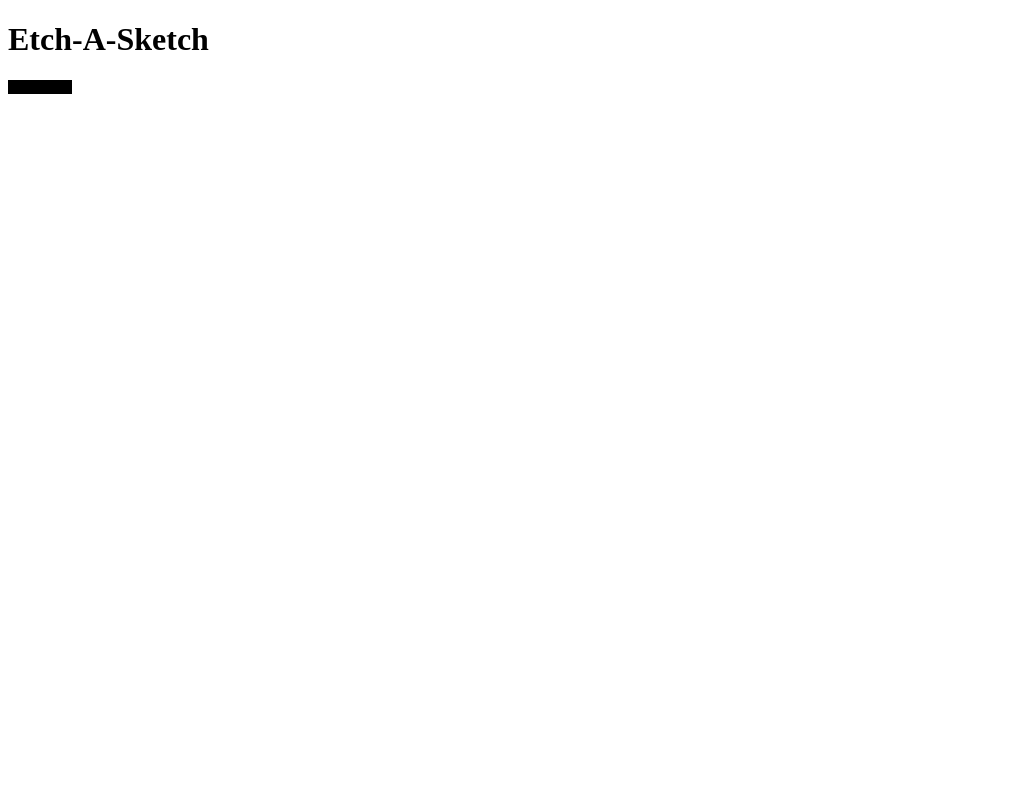
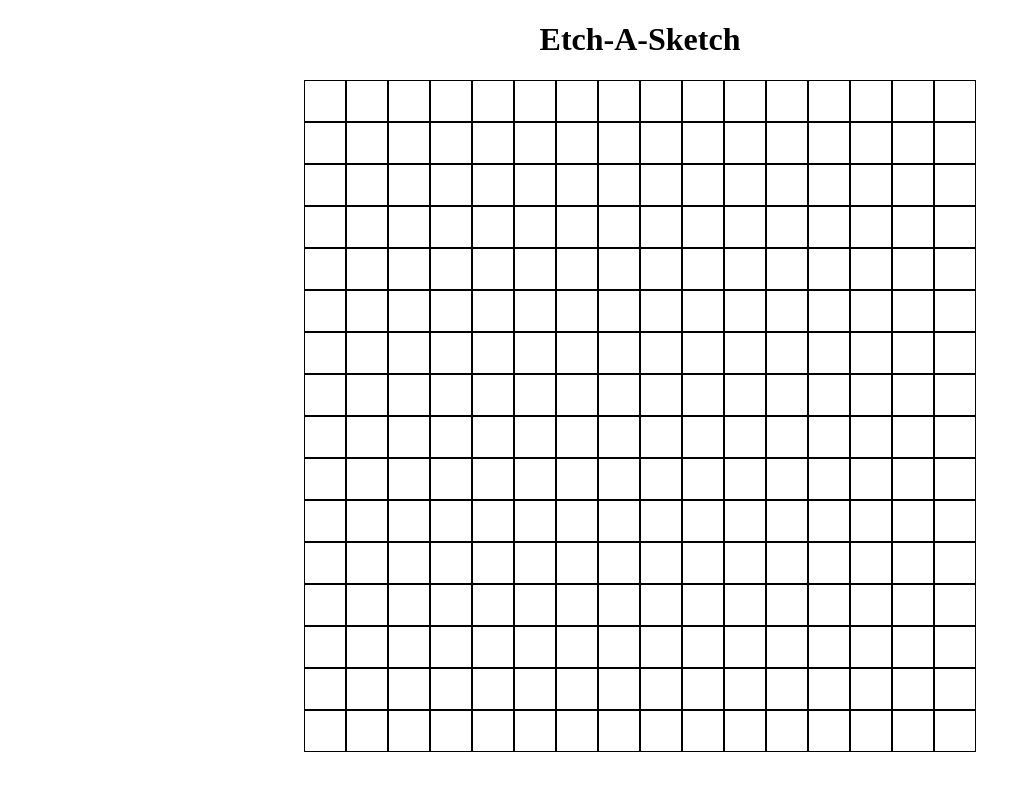
Before and after one commit to Alpo007/etch-a-sketch, a plain HTML site: page index.html in a window 1280 px wide. Shown: the whole page, without its empty margins (0-1031 px from the left). Drawn offline with Linux system fonts and the light colour scheme.

Commit message:
add 16 divs into each container div
add 16 drawing divs into each container div with JavaScript

```diff
--- a/script.js
+++ b/script.js
@@ -2,6 +2,22 @@
 
 for (let i = 0+1; i <= 16; i++){
     const containerDiv = document.createElement('div');
-    containerDiv.classList.add('containerDiv'+ i);
+    containerDiv.classList.add('containerDiv');
+    containerDiv.classList.add(i)
     container.appendChild(containerDiv);
+
+    for (let a = 0+1; a <= 16; a++){
+        const divDraw = document.createElement('div');
+        divDraw.classList.add('divDraw');
+        divDraw.classList.add(a);
+        containerDiv.appendChild(divDraw);
 }
+}
+
+/**
+for (let i = 0+1; i <= 16; i++){
+    const divDraw = document.createElement('div');
+    divDraw.classList.add('divDraw');
+    const selectContainerDiv = document.querySelector('.containerDiv'+i);
+    selectContainerDiv.appendChild(divDraw);
+} **/
--- a/style.css
+++ b/style.css
@@ -1,16 +1,30 @@
+body{
+    margin: 0;
+}
+
 div {
     background-color: white;
-    border: solid black 2px;
-    height: 10px;
-    width: 10px;
+    border: solid black 1px;
+}
+
+.header{
+    display: flex;
+    justify-content: center;
+}
+
+.divDraw{
+    height: 40px;
+    width: 40px;
 }
 
 .container{
     display: flex;
-    background-color: white;
+    justify-content: center;
     border: none;
 }
 
 .containerDiv{
     display: flex;
+    flex-direction: column;
+    border: none;
 }
```
